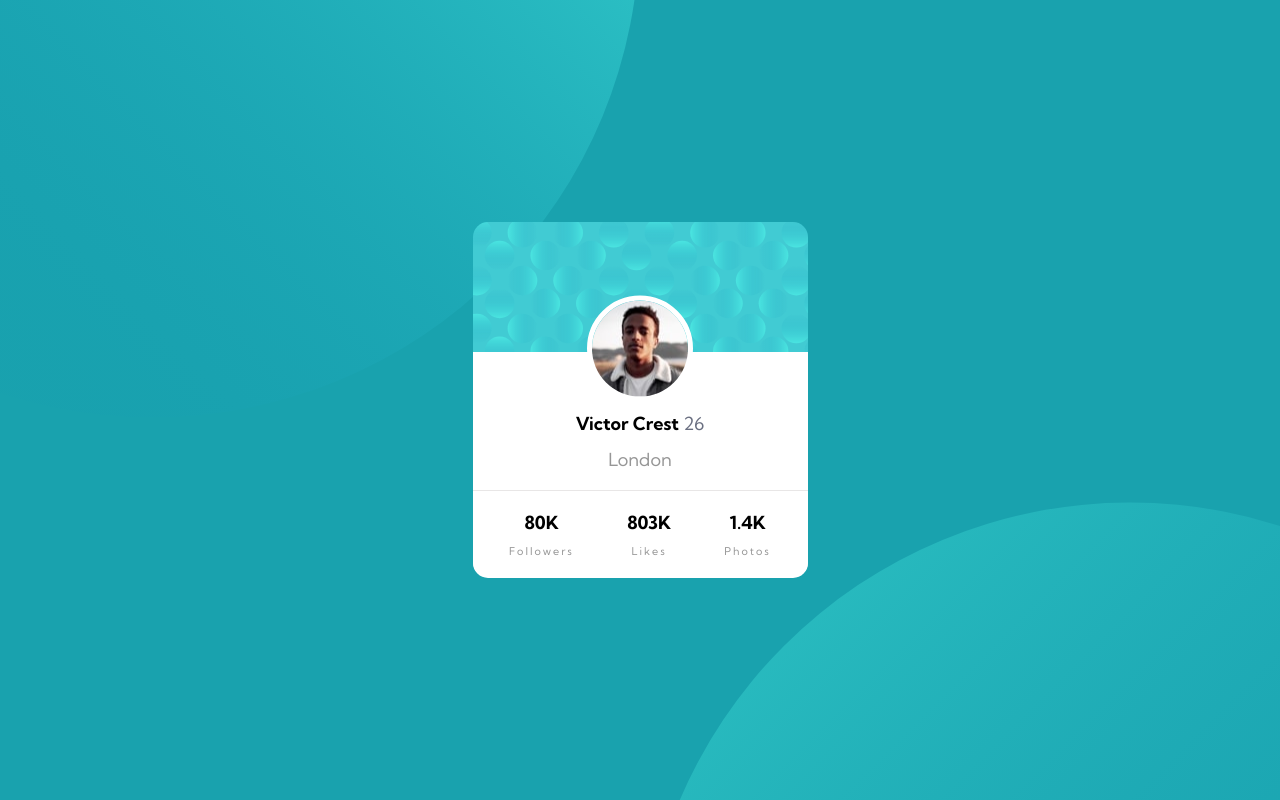
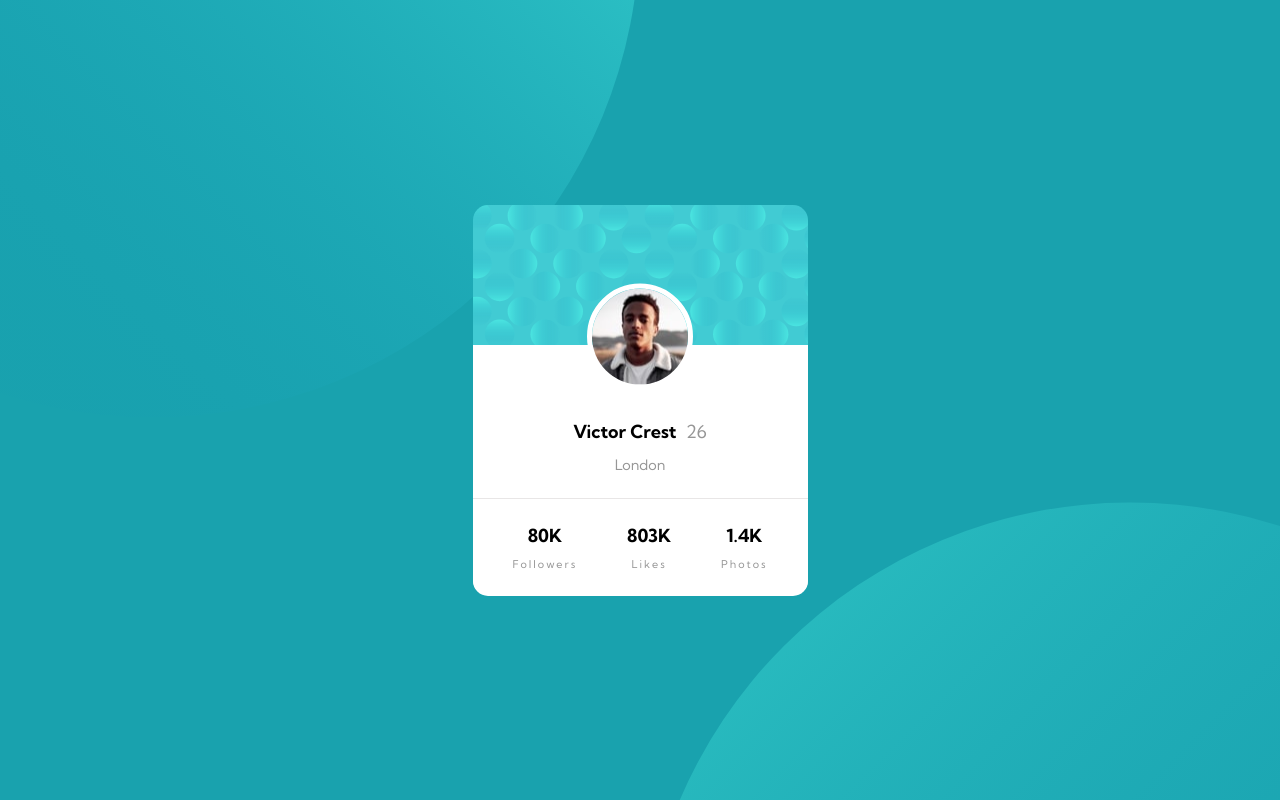
Before and after one commit to NoaDevRefresh/webComponents, a website: page profileCard/index.html in a window 1280 px wide. Shown: the top 800 px of the page. Drawn offline with Linux system fonts and the light colour scheme.

Commit message:
Fix styles

```diff
--- a/profileCard/index.html
+++ b/profileCard/index.html
@@ -34,7 +34,7 @@
         <div class="card__body">
           <p>
             <span class="card__name card__title">Victor Crest</span>
-            <span class="card__age">26</span>
+            <span class="card__age label">26</span>
           </p>
           <p class="card__city label">London</p>
         </div>
--- a/profileCard/style.css
+++ b/profileCard/style.css
@@ -53,20 +53,19 @@ p{
   background: white;
 }
 .card__body > p:first-child{
-  margin-top: 50px;
+  margin-top: 60px;
   margin-bottom: 3px;
 }
 
 .card__header{
   background: url('./images/bg-pattern-card.svg');
   border-radius: 15px 15px 0 0;
-  min-height: 130px;
+  min-height: 140px;
   height:100%;
 }
 
 .card > div{
-  padding: 10px;
-  height: 35%;
+  padding: 15px;
 }
 
 .img{
@@ -81,14 +80,14 @@ p{
 }
 
 .card__age{
-  color: var(--dark-greyish-blue);
+  margin-left: 5px;
 }
 
 .label{
   color: var(--dark-gray);
 }
 
-.label .card__city{
+.card__city{
   font-size: 0.8em;
 }
 
```
